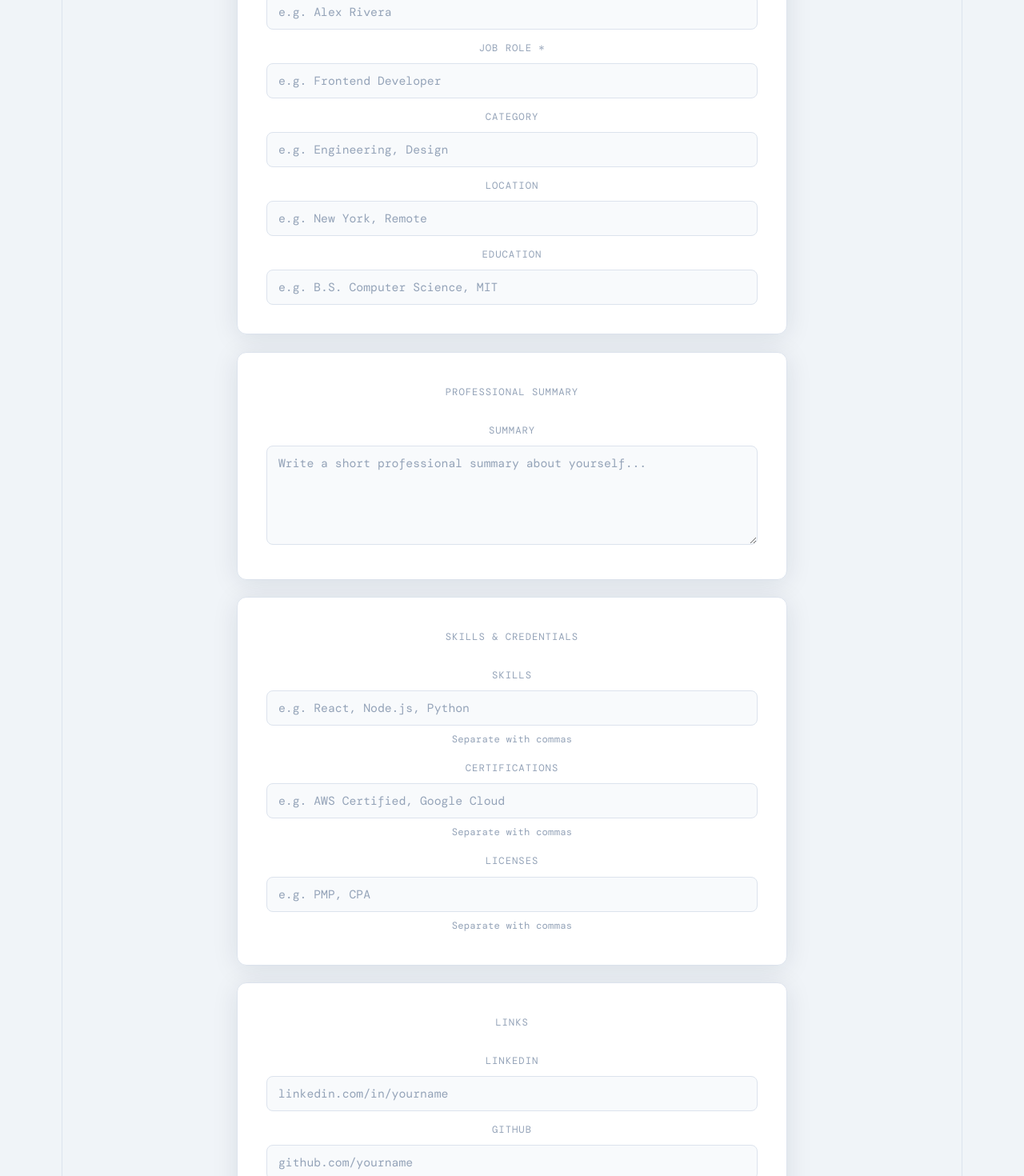
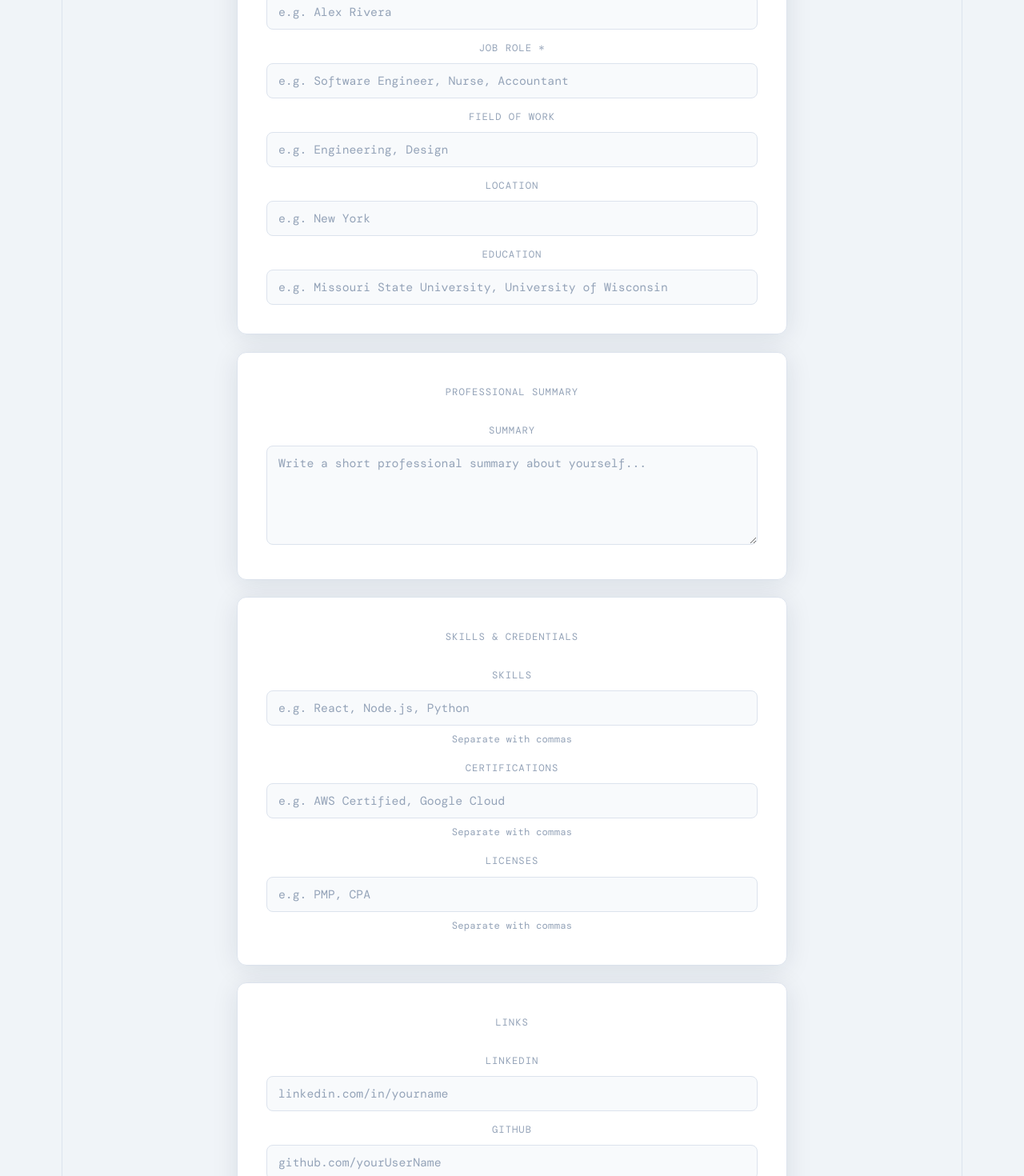
Before and after one commit to TomNguyen132006/portfolio, a React (Vite) app: page /candidate/new in a window 1280 px wide. Shown: the part 340-1810 px from the top of the page at 80% size. Built offline with nearby package versions, Linux system fonts and the light colour scheme; a web font is replaced by a local one.

Commit message:
update auth and resume form

```diff
--- a/src/pages/Auth.jsx
+++ b/src/pages/Auth.jsx
@@ -145,7 +145,7 @@ function Auth() {
             />
             <input
               name="role"
-              placeholder="Job Role (Frontend/Backend)"
+              placeholder="Job Role"
               onChange={handleChange}
             />
             <input
--- a/src/pages/ResumeForm.jsx
+++ b/src/pages/ResumeForm.jsx
@@ -155,19 +155,19 @@ function ResumeForm() {
             </div>
             <div>
               {fieldLabel("Job Role *")}
-              <input className="form-input" name="role" placeholder="e.g. Frontend Developer" value={form.role} onChange={handleChange} />
+              <input className="form-input" name="role" placeholder="e.g. Software Engineer, Nurse, Accountant" value={form.role} onChange={handleChange}/>
             </div>
             <div>
-              {fieldLabel("Category")}
+              {fieldLabel("Field of Work")}
               <input className="form-input" name="category" placeholder="e.g. Engineering, Design" value={form.category} onChange={handleChange} />
             </div>
             <div>
               {fieldLabel("Location")}
-              <input className="form-input" name="location" placeholder="e.g. New York, Remote" value={form.location} onChange={handleChange} />
+              <input className="form-input" name="location" placeholder="e.g. New York" value={form.location} onChange={handleChange} />
             </div>
             <div>
               {fieldLabel("Education")}
-              <input className="form-input" name="education" placeholder="e.g. B.S. Computer Science, MIT" value={form.education} onChange={handleChange} />
+              <input className="form-input" name="education" placeholder="e.g. Missouri State University, University of Wisconsin" value={form.education} onChange={handleChange} />
             </div>
           </div>
         </div>
@@ -218,7 +218,7 @@ function ResumeForm() {
             </div>
             <div>
               {fieldLabel("GitHub")}
-              <input className="form-input" name="github" placeholder="github.com/yourname" value={form.github} onChange={handleChange} />
+              <input className="form-input" name="github" placeholder="github.com/yourUserName" value={form.github} onChange={handleChange} />
             </div>
           </div>
         </div>
```
Also changed, not shown: 1 other file (tests, documents, lock files or other folders).
